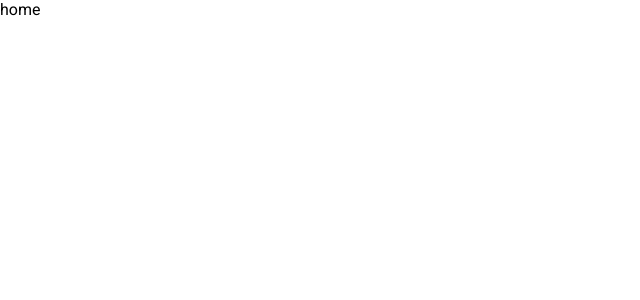
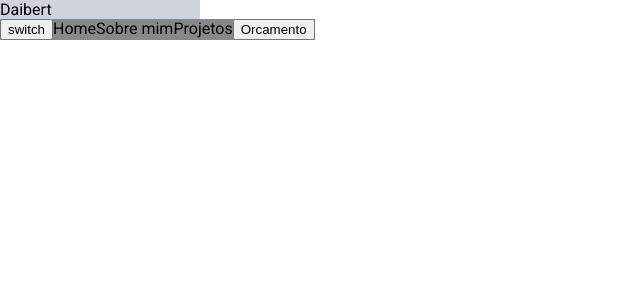
Before and after one commit to EduSantosBrito/open-portfolio-nextjs, a Next.js app: page / in a window 1280 px wide. Shown: the top 300 px of the page, without its empty margins (0-640 px from the left). Built offline with nearby package versions, Linux system fonts and the light colour scheme.

Commit message:
feat: create theme change arquitecture

```diff
--- /dev/null
+++ b/components/Header/index.tsx
@@ -0,0 +1,39 @@
+import { useTheme } from '@contexts/ThemeContext';
+import darkModeStyle from '@styles/components/Header/dark.module.scss';
+import defaultStyle from '@styles/components/Header/default.module.scss';
+import lightModeStyle from '@styles/components/Header/light.module.scss';
+import { mergeStyles } from '@utils/mergeStyles';
+import { useMemo } from 'react';
+
+const themes = {
+  DARK: darkModeStyle,
+  LIGHT: lightModeStyle,
+};
+
+const Header = (): JSX.Element => {
+  const { theme, switchTheme } = useTheme();
+
+  const styles = useMemo(() => {
+    const themeStyle = themes[theme];
+    return mergeStyles(defaultStyle, themeStyle);
+  }, [theme]);
+
+  return (
+    <div className={styles.container}>
+      <div className={styles.logo}>Daibert</div>
+      <div className={styles.nav}>
+        <div className={styles.nav_item}>
+          <button onClick={() => switchTheme()}>switch</button>
+        </div>
+        <div className={styles.nav_item}>Home</div>
+        <div className={styles.nav_item}>Sobre mim</div>
+        <div className={styles.nav_item}>Projetos</div>
+        <div className={styles.nav_item}>
+          <button>Orcamento</button>
+        </div>
+      </div>
+    </div>
+  );
+};
+
+export default Header;
--- /dev/null
+++ b/contexts/ThemeContext/index.tsx
@@ -0,0 +1,54 @@
+import {
+  createContext,
+  FC,
+  useCallback,
+  useContext,
+  useEffect,
+  useMemo,
+  useState,
+} from 'react';
+
+export enum Theme {
+  DARK = 'DARK',
+  LIGHT = 'LIGHT',
+}
+
+export type ThemeContextType = {
+  theme: Theme;
+  switchTheme: () => void;
+};
+
+export const ThemeContext = createContext<ThemeContextType>({
+  theme: Theme.DARK,
+  switchTheme: () => console.warn('no theme provider'),
+});
+
+export const useTheme = (): ThemeContextType => useContext(ThemeContext);
+
+export const ThemeProvider: FC = ({ children }): JSX.Element => {
+  const [theme, setTheme] = useState(Theme.DARK);
+
+  useEffect(() => {
+    if (typeof window !== 'undefined') {
+      setTheme(
+        window?.matchMedia('(prefers-color-scheme: dark)').matches
+          ? Theme.DARK
+          : Theme.LIGHT,
+      );
+    }
+  }, []);
+
+  const switchTheme = useCallback(() => {
+    const newTheme = theme === Theme.DARK ? Theme.LIGHT : Theme.DARK;
+    setTheme(newTheme);
+  }, [theme]);
+
+  const value: ThemeContextType = useMemo(() => ({ theme, switchTheme }), [
+    switchTheme,
+    theme,
+  ]);
+
+  return (
+    <ThemeContext.Provider value={value}>{children}</ThemeContext.Provider>
+  );
+};
--- a/pages/_app.tsx
+++ b/pages/_app.tsx
@@ -1,9 +1,14 @@
 import '@styles/globals.scss';
 
+import { ThemeProvider } from '@contexts/ThemeContext';
 import { AppProps } from 'next/app';
 
-const MyApp = ({ Component, pageProps }: AppProps): JSX.Element => (
-  <Component {...pageProps} />
-);
+const MyApp = ({ Component, pageProps }: AppProps): JSX.Element => {
+  return (
+    <ThemeProvider>
+      <Component {...pageProps} />
+    </ThemeProvider>
+  );
+};
 
 export default MyApp;
--- a/pages/index.tsx
+++ b/pages/index.tsx
@@ -1,10 +1,10 @@
-import styles from '@styles/Home.module.scss';
+import Header from '@components/Header';
 
 const Home = (): JSX.Element => {
   return (
-    <div className={styles.container}>
-      <div>home</div>
-    </div>
+    <>
+      <Header />
+    </>
   );
 };
 
--- a/styles/Home.module.scss
+++ /dev/null
@@ -1,2 +0,0 @@
-.container {
-}
--- a/styles/variables.scss
+++ b/styles/_variables.scss
@@ -23,3 +23,8 @@ $gradient-abstract: linear-gradient(
   rgba(226, 30, 226, 0) 80.43%
 );
 $gradient-draw: linear-gradient(180deg, #7373ff 0%, #3b28ea 100%);
+
+$breakpoint-mobile: 576px;
+$breakpoint-tablet: 768px;
+$breakpoint-laptop: 1366px;
+$breakpoint-desktop: 1680px;
--- /dev/null
+++ b/styles/components/Header/dark.module.scss
@@ -0,0 +1,11 @@
+@import '../../variables';
+
+.logo {
+  background-color: $primary-1;
+}
+
+.nav {
+  &_item {
+    background-color: $primary-2;
+  }
+}
--- /dev/null
+++ b/styles/components/Header/default.module.scss
@@ -0,0 +1,14 @@
+@import '../../variables';
+
+.container {
+  height: 70vh;
+  width: 100%;
+}
+
+.logo {
+  width: 200px;
+}
+
+.nav {
+  display: flex;
+}
--- /dev/null
+++ b/styles/components/Header/light.module.scss
@@ -0,0 +1,11 @@
+@import '../../variables';
+
+.logo {
+  background-color: $gray-1;
+}
+
+.nav {
+  &_item {
+    background-color: $gray-2;
+  }
+}
--- a/styles/globals.scss
+++ b/styles/globals.scss
@@ -1,4 +1,4 @@
-@import 'variables.scss';
+@import 'variables';
 
 html,
 body {
@@ -7,6 +7,16 @@ body {
   font-family: Roboto, sans-serif;
   font-weight: 400;
   font-size: 16px;
+  width: 100%;
+  height: 100%;
+  display: flex;
+  justify-content: center;
+}
+
+div#__next {
+  width: 100%;
+  height: 100%;
+  max-width: $breakpoint-desktop;
 }
 
 a {
--- a/tsconfig.json
+++ b/tsconfig.json
@@ -16,7 +16,10 @@
     "strict": true,
     "paths": {
       "@styles/*": ["styles/*"],
-      "@api/*": ["pages/api/*"]
+      "@api/*": ["pages/api/*"],
+      "@components/*": ["components/*"],
+      "@contexts/*": ["contexts/*"],
+      "@utils/*": ["utils/*"],
     }
   },
   "include": ["next-env.d.ts", "**/*.ts", "**/*.tsx"],
--- /dev/null
+++ b/utils/mergeStyles.ts
@@ -0,0 +1,25 @@
+type Style = {
+  readonly [key: string]: string;
+};
+
+export const mergeStyles = (firstStyle: Style, secondStyle: Style): Style => {
+  const secondStyleEntries = Object.entries(secondStyle);
+  return Object.fromEntries(
+    Object.entries(firstStyle).reduce<[string, string][]>(
+      (accumulator, [key, value]) => {
+        const secondStyleConflicted = secondStyleEntries.find(
+          ([entryKey]) => entryKey === key,
+        );
+        if (secondStyleConflicted) {
+          const [, valueConflicted] = secondStyleConflicted;
+          return [
+            ...accumulator.filter(([accKey]) => accKey !== key),
+            [key, `${value} ${valueConflicted}`],
+          ];
+        }
+        return [...accumulator, [key, value]];
+      },
+      secondStyleEntries,
+    ),
+  );
+};
```
